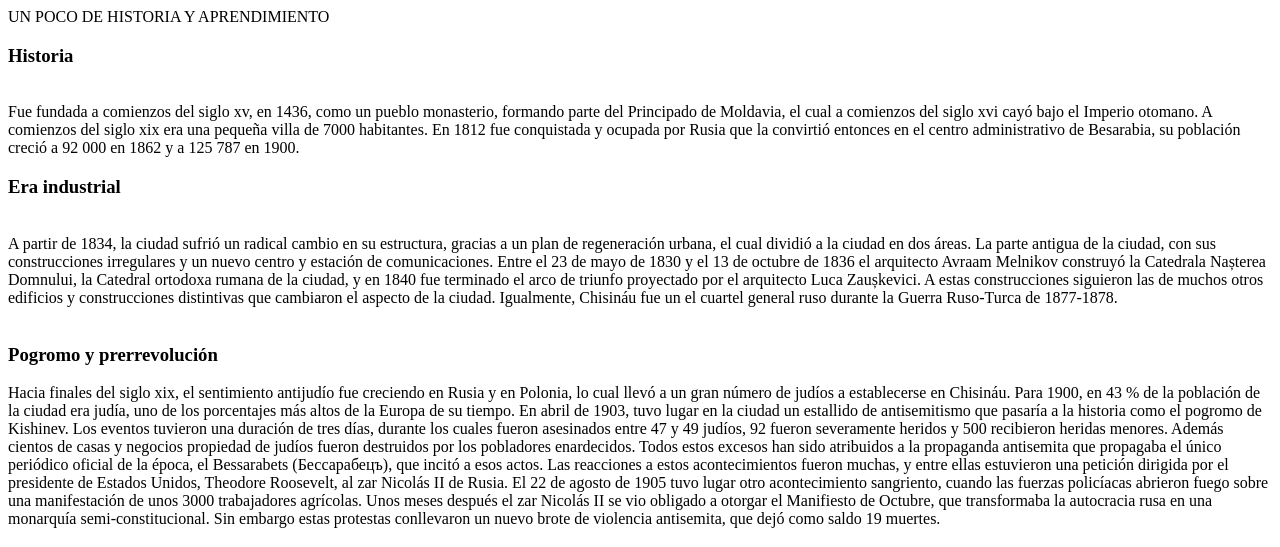
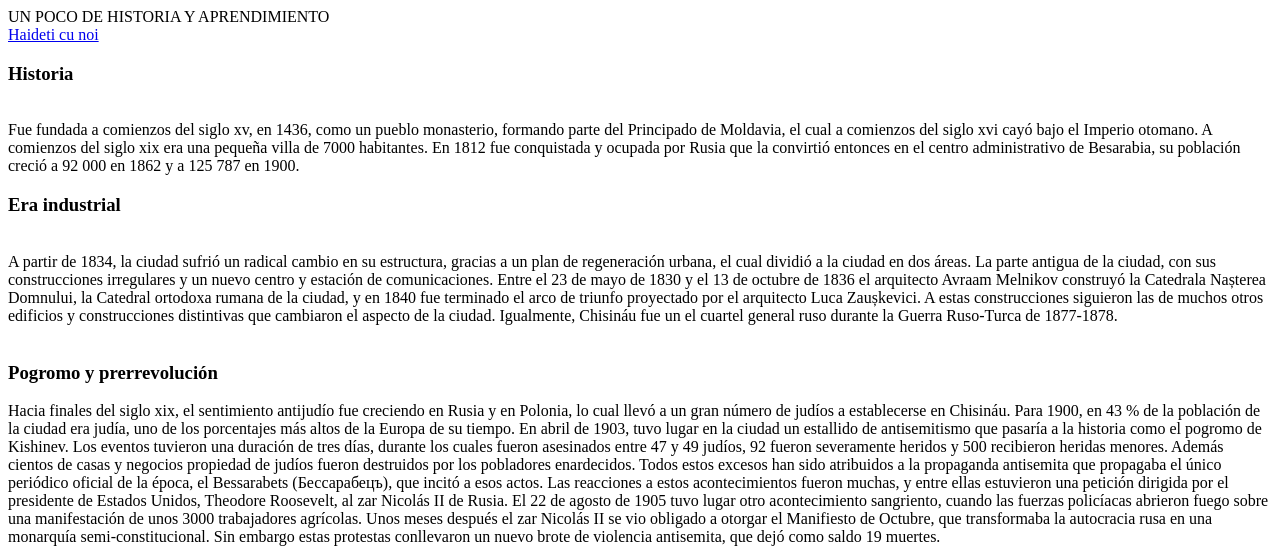
Before and after one commit to Veronicact1/FullStack, a plain HTML site: page html/mashtml.html in a window 1280 px wide. Shown: the top 547 px of the page. Drawn offline with Linux system fonts and the light colour scheme.

Commit message:
the last one

```diff
--- a/html/mashtml.html
+++ b/html/mashtml.html
@@ -1,7 +1,7 @@
 <html><head><title>CHISINAU</title></head>
     <body>
         <header>UN POCO DE HISTORIA Y APRENDIMIENTO</header>
-        <nav></nav>
+        <nav><A href="https://erasmusu.com/es/erasmus-chisinau/experiencias-erasmus/experiencia-en-chisinau-moldavia-de-alexandra-518522">Haideti cu noi</A></nav>
         <article><H3>Historia</H3>
             <BR>Fue fundada a comienzos del siglo xv, en 1436, como un pueblo monasterio, formando parte del Principado de Moldavia, el cual a comienzos del siglo xvi cayó bajo el Imperio otomano. A comienzos del siglo xix era una pequeña villa de 7000 habitantes. En 1812 fue conquistada y ocupada por Rusia que la convirtió entonces en el centro administrativo de Besarabia, su población creció a 92 000 en 1862 y a 125 787 en 1900.
         </article>
```
